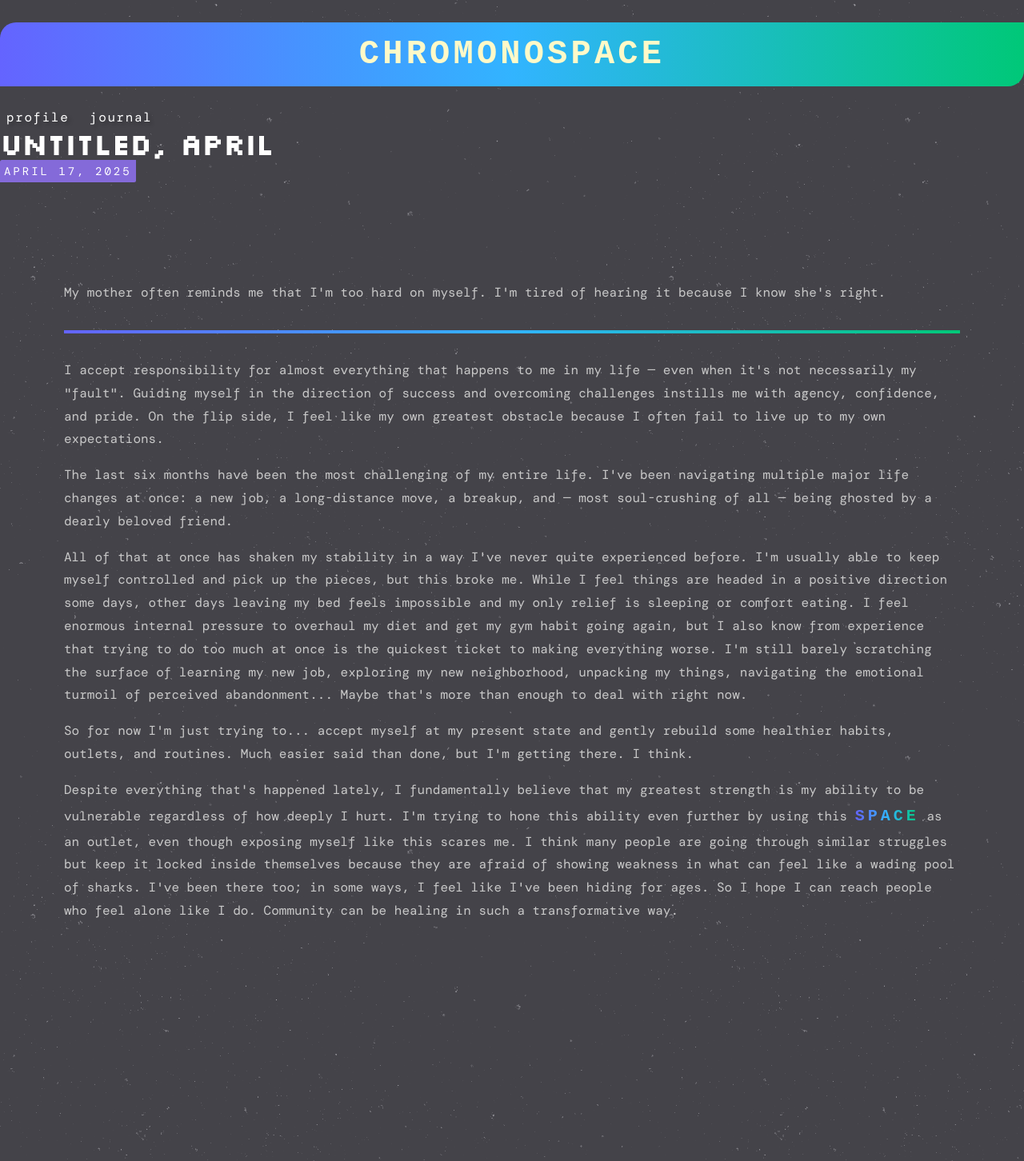
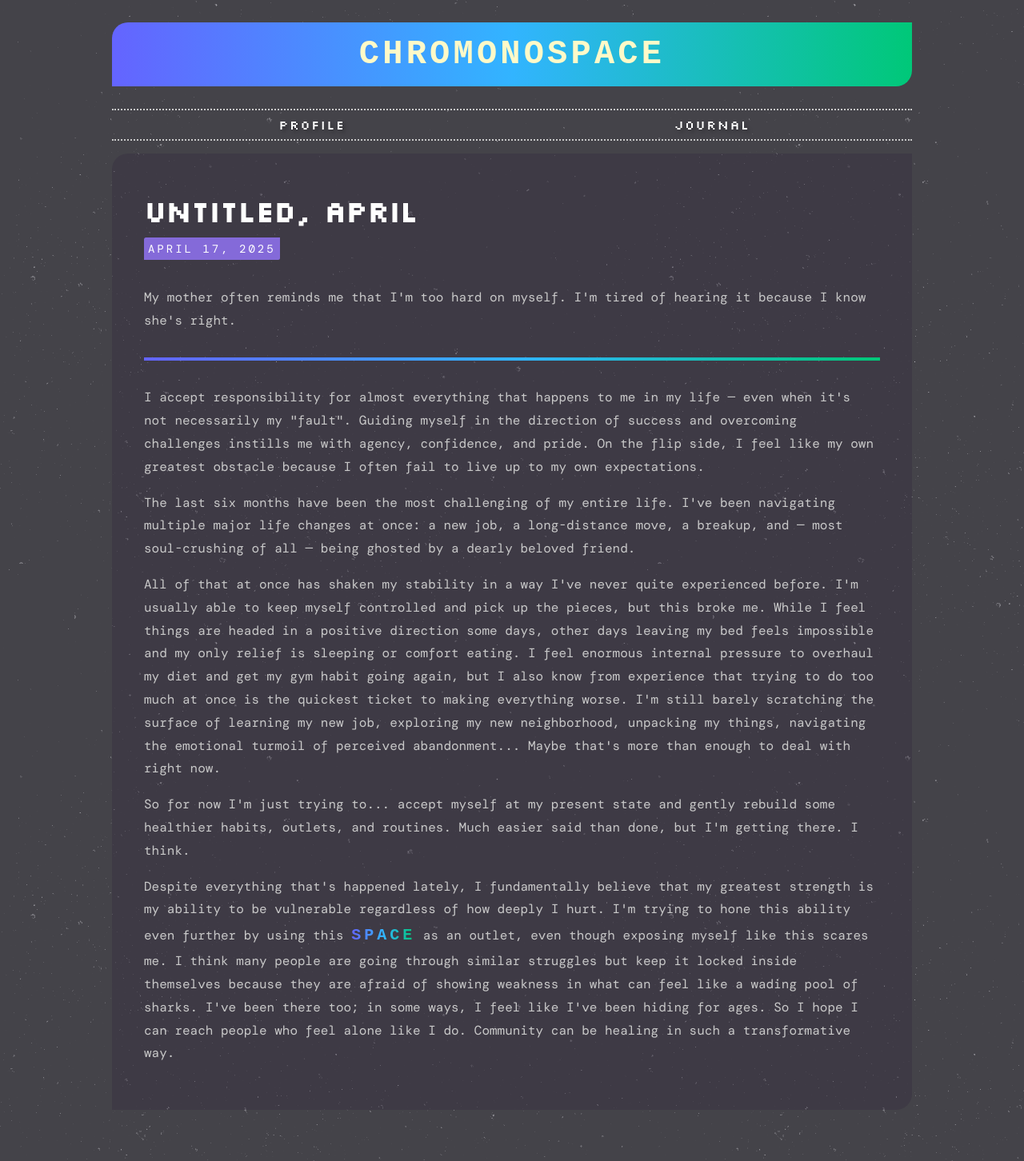
Before and after one commit to iridiumquartz/chromonospace, a Jekyll site: the page built from journal/20250417.html, in a window 1280 px wide. Shown: the whole page at 80% size. Built offline with Jekyll 4.4.1, drawn with Linux system fonts in a browser that asks for light colours; some web fonts are replaced.

Commit message:
Update 20250417.html

```diff
--- a/journal/20250417.html
+++ b/journal/20250417.html
@@ -1,25 +1,12 @@
-<!DOCTYPE html>
-<html lang="en">
-<head>
-    <meta charset="UTF-8">
-    <meta name="viewport" content="width=1024">
-    <link href="../style.css" rel="stylesheet">
-    <link rel="icon" type="image/png" href="/assets/favicon-dark.png" media="(prefers-color-scheme: dark)">
-    <link rel="icon" type="image/png" href="/assets/favicon-light.png" media="(prefers-color-scheme: light)">
-    <link rel="icon" type="image/png" href="/assets/favicon-dark.png">
-    <title>j o u r n a l ★ s p a c e</title>
-<body>
-    <div class="container-y">
-        <header>
-            <h1>chromonospace</h1>
-        </header>
-        <nav-component></nav-component>
+---
+layout: default
+title: "j o u r n a l ★ s p a c e"
+---
+<article>
     <div class="blogtitledate">
         <h2>untitled, april</h2>
         <span><em>April 17, 2025</em></span>
     </div>
-        <section>
-            <article>
     <p>My mother often reminds me that I'm too hard on myself. I'm tired of hearing it because I know she's right.
     <hr>
     <p>I accept responsibility for almost everything that happens to me in my life — even when it's not necessarily my "fault". Guiding myself in the direction of success and overcoming challenges instills me with agency, confidence, and pride. On the flip side, I feel like my own greatest obstacle because I often fail to live up to my own expectations.
@@ -29,9 +16,3 @@
     <p>Despite everything that's happened lately, I fundamentally believe that my greatest strength is my ability to be vulnerable regardless of how deeply I hurt. I'm trying to hone this ability even further by using this <strong>space</strong> as an outlet, even though exposing myself like this scares me. I think many people are going through similar struggles but keep it locked inside themselves because they are afraid of showing weakness in what can feel like a wading pool of sharks. I've been there too; in some ways, I feel like I've been hiding for ages. So I hope I can reach people who feel alone like I do. Community can be healing in such a transformative way.
     </p>
 </article>
-        </section>
-        <footer></footer>
-    </div>
-    <script src="/script.js"></script>
-</body>
-</html>
```
Lines whose indentation alone changed are shown as unchanged.
